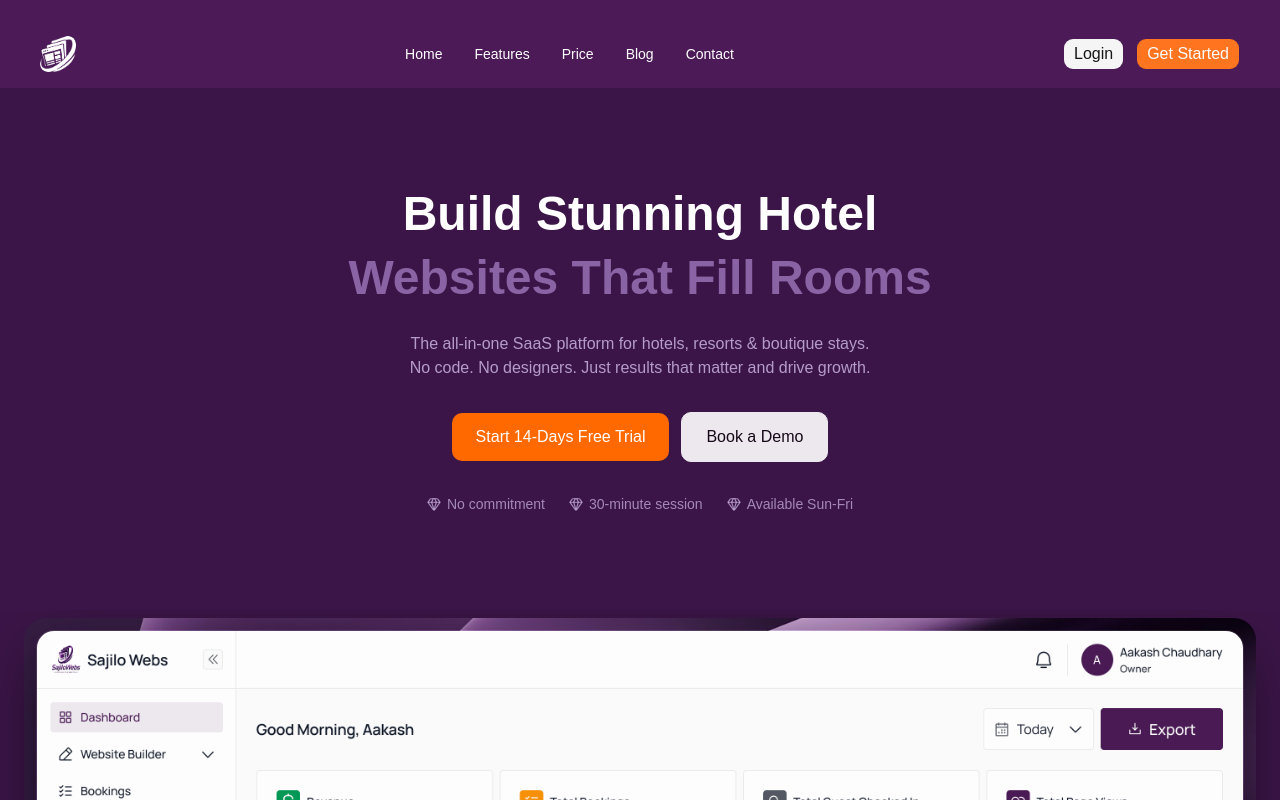
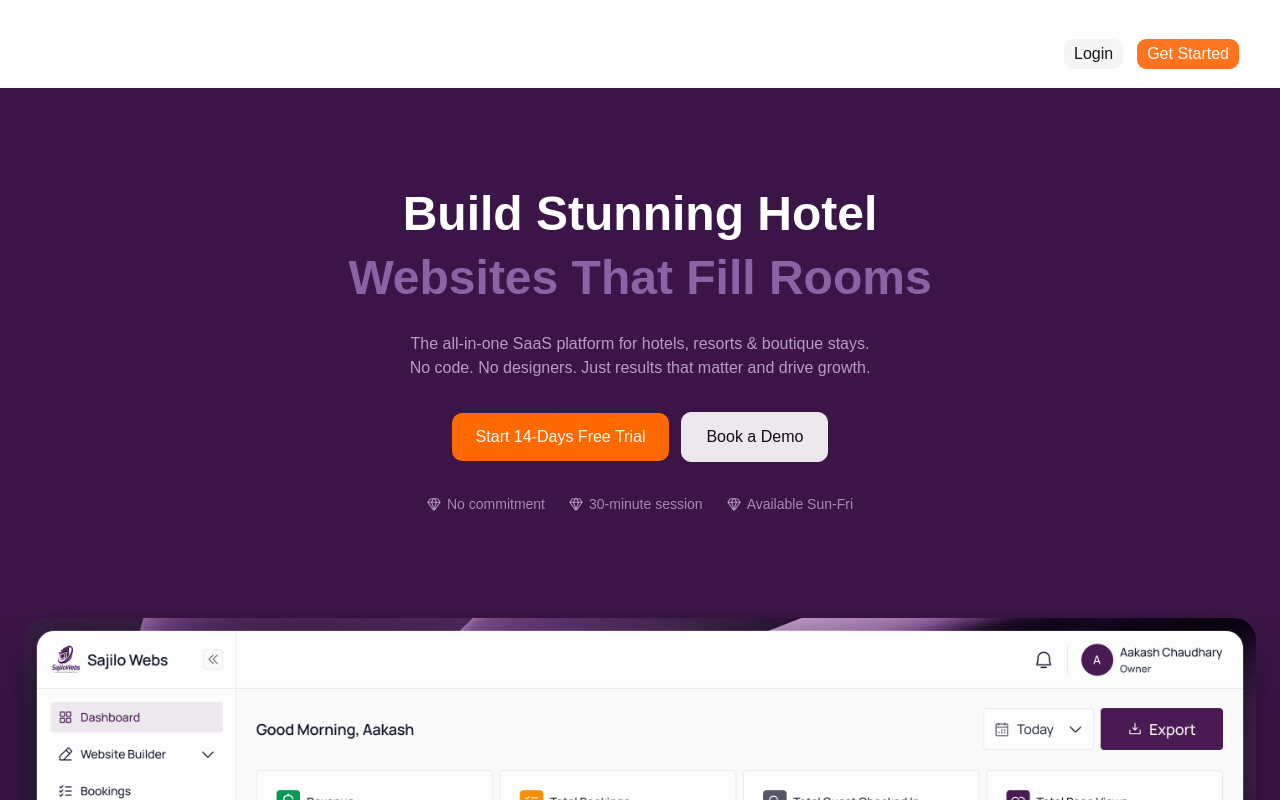
Before and after one commit to ChamlingUttam/sajiloWebs, a Next.js app: page / in a window 1280 px wide. Shown: the top 800 px of the page. Built offline with nearby package versions, Linux system fonts and the light colour scheme.

Commit message:
gobal css updated

```diff
--- a/app/globals.css
+++ b/app/globals.css
@@ -1,5 +1,4 @@
 @import "tailwindcss";
-@import "tw-animate-css";
 @import "shadcn/tailwind.css";
 
 @custom-variant dark (&:is(.dark *));
@@ -94,7 +93,6 @@ body {
 }
 
 body {
-  background: #4b1a57;
   color: var(--foreground);
   font-family: Arial, Helvetica, sans-serif;
 }
```
